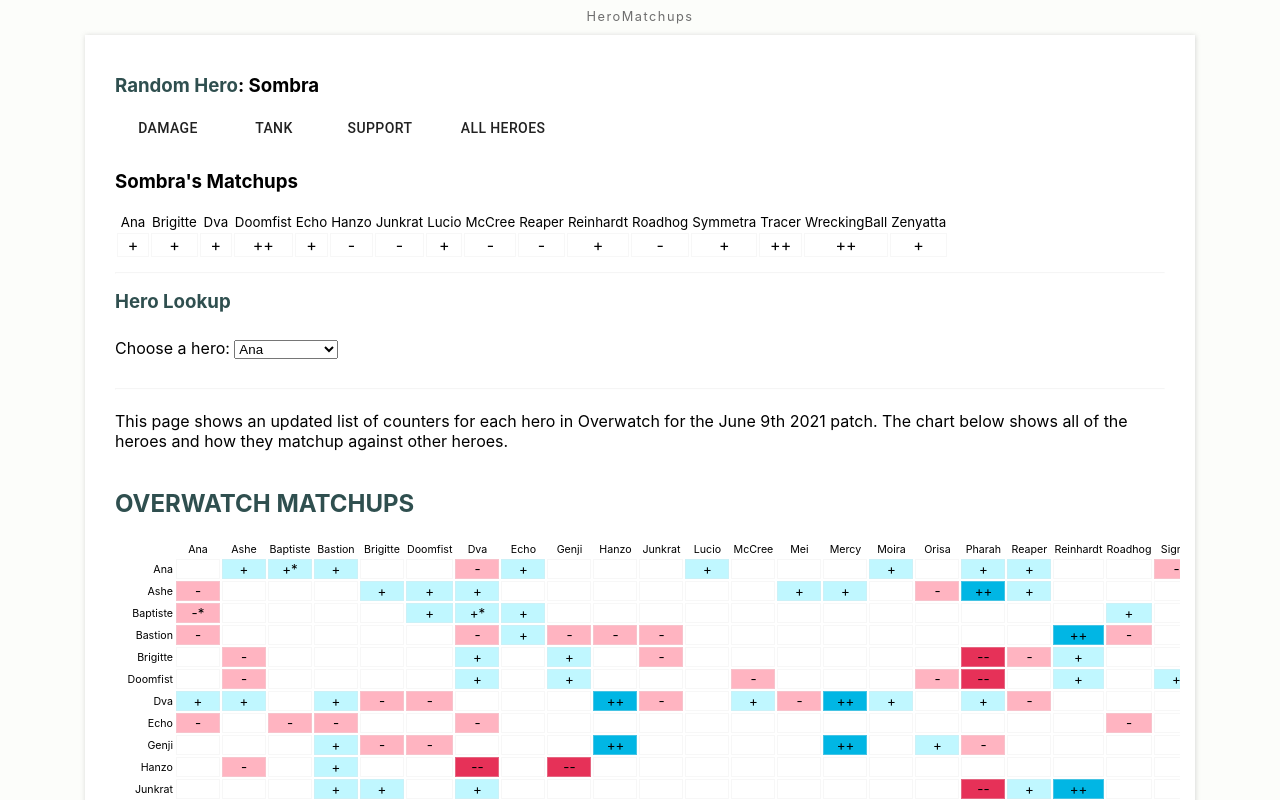
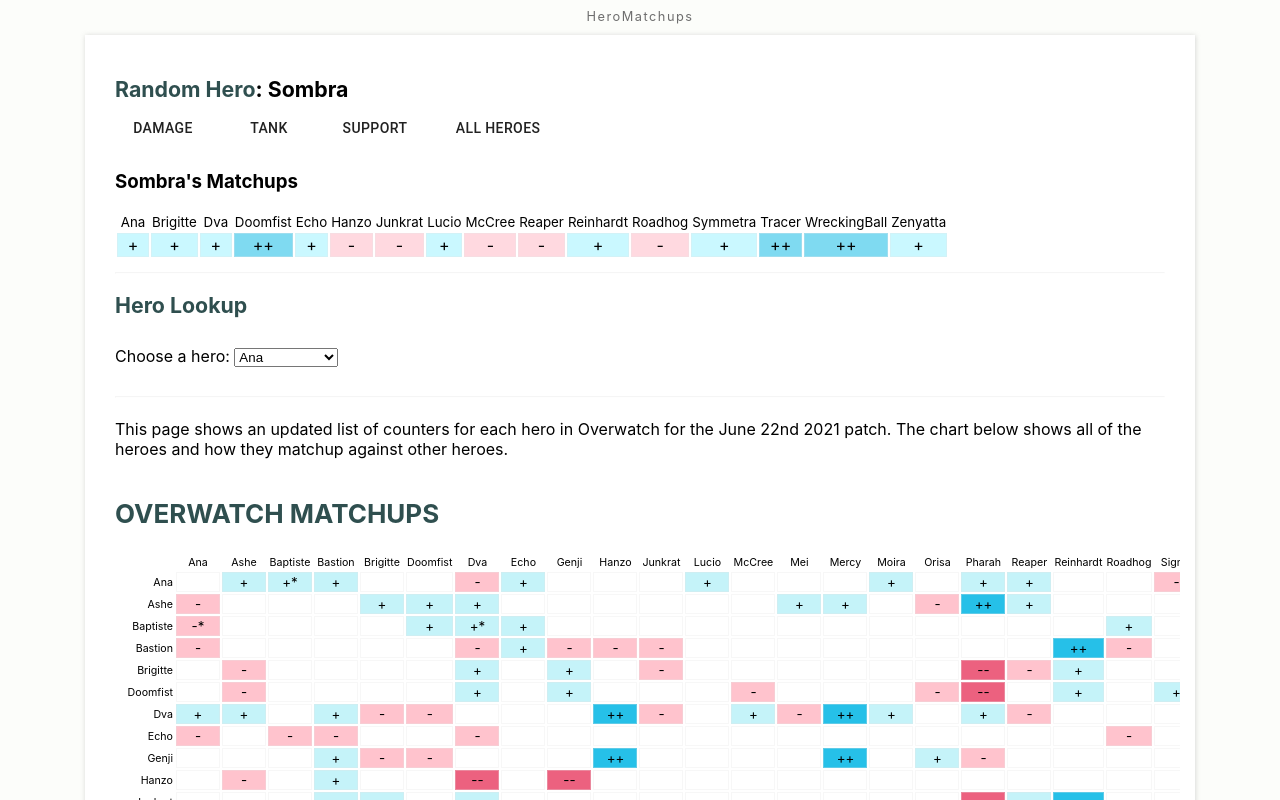
Before and after one commit to Sleighs/HeroMatchups, a React (Create React App) app in the folder client/: page / in a window 1280 px wide. Both pictures are taken after a click on the button "DAMAGE". Shown: the top 800 px of the page. Built offline with nearby package versions, Linux system fonts and the light colour scheme.

Commit message:
Added row highlight to matchup table

```diff
--- a/client/src/components/hero-matchup/index.js
+++ b/client/src/components/hero-matchup/index.js
@@ -25,35 +25,36 @@
       for (var j = 0; j < matchups.length; j++) {
         // Create a <td> element
         var cell = document.createElement("td");
+        var cellText = document.createTextNode(matchups[j][i]);
+
         if (i === 0) {
-          cell.className = "counter-hero__td" + type;
-        }
-        if (i === 1) {
-          cell.className = "counter-type__td" + type;
-
+          cell.classList.add("counter-hero__td" + type);
         }
 
-        var cellText = document.createTextNode(matchups[j][i]);
-        /*
+        if (i === 1) {
+          cell.classList.add("counter-type__td" + type);
 
           // Color cells
-        console.log(cellText);
-
-        switch(cellText){
+          switch(matchups[j][i]){
             case '++':
+            case '++*':
                 cell.classList.add('hero-matchup__td-doubleplus');
                 break;
             case '--':
+            case '--*':
                 cell.classList.add('hero-matchup__td-doubleminus');
                 break;
             case '+':
+            case '+*':
                 cell.classList.add('hero-matchup__td-plus');
                 break;
             case '-':
-              cell.classList.add('hero-matchup-minus');
+            case '-*':
+                cell.classList.add('hero-matchup__td-minus');
                 break;
           }
-      */
+        }
+
         cell.appendChild(cellText);
         row.appendChild(cell);
       }
--- a/client/src/components/hero-matchup/style.css
+++ b/client/src/components/hero-matchup/style.css
@@ -13,16 +13,16 @@
     font-size: 12pt;
 }
 .hero-matchup__td-doubleplus {
-    background-color: hsl(199, 100%, 48%);
+    background-color: rgb(1, 182, 228, .5);
 }
 .hero-matchup__td-plus {
-    background-color: hsl(197, 94%, 87%);
+    background-color: rgba(189, 247, 255, 0.8);
 }
 .hero-matchup__td-doubleminus {
-    background-color: rgb(240, 1, 1);
+    background-color: rgb(226, 13, 59, .6);
 }
 .hero-matchup__td-minus {
-    background-color: rgb(255, 180, 180);
+    background-color: rgb(255, 180, 193, .5);
 }
 
 
--- a/client/src/components/hero-profile/index.js
+++ b/client/src/components/hero-profile/index.js
@@ -19,7 +19,7 @@
       <h2
         className='home-title'
         style={{
-          fontSize: '14pt',
+          fontSize: '16pt',
           opacity: '1',
           color: 'darkslategray'
         }}
--- a/client/src/components/matchup-table/index.js
+++ b/client/src/components/matchup-table/index.js
@@ -10,7 +10,6 @@
     // Hero matchup table
         // Dynamically made using character data. The result is an application that isn't game dependent and allows players to choose a game and a table will be generated from the data.
 
-
     // Create a table element and a tbody element
     var tableBody = document.getElementById("counter-table__table");
     var tblBody = document.createElement("tbody");
@@ -20,6 +19,7 @@
     // Create row one
     var row1 = document.createElement("tr");
     var emptyCell = document.createElement("td");
+    var emptyCell2 = document.createElement("td");
     row1.appendChild(emptyCell);
     row1.classList.add('counter-table__table-head');
 
@@ -31,21 +31,28 @@
         row1.appendChild(heroNameCell);
     }
 
+    row1.appendChild(emptyCell2);
+
     tableBody.appendChild(row1);
 
     // Create table rows
-    for (var b = 0; b < (heroes.length ); b++){
+    for (var b = 0; b < heroes.length; b++){
         var row = document.createElement("tr");
-        row.className = 'counter-table__row' + b;
+        var rowClass = 'counter-table__row' + b;
+
+        row.classList.add(rowClass);
 
         var rowMatchups = Object.entries(heroes[b][1]['counters']);
 
-        for (var c = -1; c < heroes.length; c++){
+        for (var c = -1; c <= heroes.length; c++){
             var cell = document.createElement("td");
+            var colClass = 'counter-table__col' + c;
             var hero;
 
+            cell.classList.add(colClass);
+
             // Add hero name before matchup values
-            if (c > -1){
+            if (c > -1 && c < heroes.length){
                 hero = heroes[c][0];
             }
 
@@ -56,11 +63,16 @@
                 matchupNames.push(rowMatchups[d][0]);
             }
 
-            // Create first cell
-            if (c === -1){
+            // Create first and last cell
+            if ((c === -1) || (c === heroes.length)){
                cell.innerHTML = heroes[b][0];
                cell.classList.add('counter-table__row-head');
+
+               if (c === heroes.length){
+                   cell.classList.add('counter-table__row-head2')
+               }
                row.appendChild(cell);
+
             } else {
                 // Check if cell has a matchup and if so add value to cell
                 if (matchupNames.includes(hero)){
@@ -87,24 +99,70 @@
                            break;
                     }
                 }
+
                 cell.classList.add('counter-table__value');
+
+                /*
+                // Add hover effect to each column
+                var colCss = '.' + colClass + ':hover{ background-color:' + 'gray' +' }';
+                var colStyle = document.createElement('style');
+
+                if (colStyle.styleSheet) {
+                    colStyle.styleSheet.cssText = colCss;
+                } else {
+                    colStyle.appendChild(document.createTextNode(colCss));
+                }
+                */
+
                 row.appendChild(cell);
+
+                //document.getElementsByClassName(colClass)[0].appendChild(colStyle);
+
+
             }
         }
 
         tableBody.appendChild(row);
+
+        // Add hover effect to each row
+        var rowCss = '.' + rowClass + ':hover{ background-color: rgb(208, 208, 208, 1) }';
+        var rowStyle = document.createElement('style');
+
+        if (rowStyle.styleSheet) {
+            rowStyle.styleSheet.cssText = rowCss;
+        } else {
+            rowStyle.appendChild(document.createTextNode(rowCss));
+        }
+
+        document.getElementsByClassName(rowClass)[0].appendChild(rowStyle);
     }
+
+    // Add a row of names as last row
+    var lastRow = document.createElement("tr");
+    var emptyCell3 = document.createElement("td");
+    lastRow.appendChild(emptyCell3);
+    lastRow.classList.add('counter-table__table-foot');
+
+    for (var e = 0; e < heroes.length; e++){
+        var heroNameCell = document.createElement("td");
+        heroNameCell.innerHTML = heroes[e][0];
+        heroNameCell.classList.add('create-table__column-head');
+        lastRow.appendChild(heroNameCell);
+    }
+
+    tableBody.appendChild(lastRow);
   });
 
   return (
     <div className="counter-table">
         <hr id="matchup-hr"/>
         <p className="counter-table__summary">
-            {'This page shows an updated list of counters for each hero in ' + stateManager.game + ' for the ' + stateManager.version + ' patch. The chart below shows all of the heroes and how they matchup against other heroes.'}
+            {'This page shows an updated list of counters for each hero in ' + stateManager.game + ' for the ' + stateManager.date + ' patch. The chart below shows all of the heroes and how they matchup against other heroes.'}
         </p>
         <div id="matchup-table__title">
             <h2 style={{
                 textTransform: 'uppercase',
+                fontSize: '26px',
                 opacity: '1',
                 color: 'darkslategray'
             }}>{ stateManager.game + ' Matchups'}</h2>
--- a/client/src/components/matchup-table/style.css
+++ b/client/src/components/matchup-table/style.css
@@ -40,6 +40,12 @@
     overflow: hidden;
 
 }
+.counter-table__row-head2 {
+    max-width: 70px;
+    min-width: 70px;
+    text-align: left;
+    overflow: hidden;
+}
 .create-table__column-head {
     min-width: 40px;
     max-width: 60px;
@@ -54,16 +60,16 @@
 }
 
 .counter-table__td-doubleplus {
-    background-color: rgb(1, 182, 228);
+    background-color: rgb(1, 182, 228, .85);
 }
 .counter-table__td-plus {
-    background-color: rgba(189, 247, 255, 0.952);
+    background-color: rgba(183, 240, 248, 0.8);
 }
 .counter-table__td-doubleminus {
-    background-color: rgb(226, 13, 59, .85);
+    background-color: rgb(226, 13, 59, .65);
 }
 .counter-table__td-minus {
-    background-color: rgb(255, 180, 193);
+    background-color: rgb(255, 180, 193, .8);
 }
 
 .counter-table__legend {
@@ -78,3 +84,17 @@
     margin: 0 10px;
     display: inline-block;
 }
+
+.counter-table__legend-val {
+    width: 40px;
+    text-align: center;
+    font-size: 10pt;
+    border: solid .5pt rgb(228, 228, 228, .35);
+}
+
+/*.counter-table__col0:hover {
+    background-color: gray;
+}
+.counter-table__col1 col:hover {
+    background-color: gray;
+}*/
--- a/client/src/components/random-hero/index.js
+++ b/client/src/components/random-hero/index.js
@@ -74,7 +74,7 @@
           height:'50px'
         }}>
         <h3 style={{
-          fontSize: '14pt',
+          fontSize: '16pt',
           display: 'inline-block',
           opacity: '1',
           color: 'darkslategray'
@@ -82,7 +82,7 @@
         {
           !currentHero ? '':
             <h3 id="alert" style={{
-          fontSize: '14pt',
+          fontSize: '16pt',
           display: 'inline-block',
           opacity: '1'
         }}>{ ': ' + currentHero.name + ' '}
--- a/client/src/components/random-hero/style.css
+++ b/client/src/components/random-hero/style.css
@@ -2,7 +2,7 @@
     max-width: 1080px;
     background-color: white;
     border-radius: 3px;
-    margin: 5px auto;
+    margin: 0 auto 5px auto;
     font-size: '8pt';
     background-color: white;
     overflow: visible;
@@ -29,6 +29,11 @@
     /* rgba(179, 247, 219, 0.1);*/
   }
 
+  #random-btns {
+    margin: auto;
+    margin-left: -5px;
+  }
+
   .hero-btn {
     height: 30px;
     width: 124px;
--- a/client/src/containers/header/index.js
+++ b/client/src/containers/header/index.js
@@ -6,7 +6,7 @@
         // Get random color for link hover
 
         var randomColor = (max) => {
-            var colorVal = 'rgb(1, 182, 228)';
+            var colorVal = 'rgb(1, 182, 228, .6)';
             var randomInt = Math.floor(Math.random() * max);
 
             switch(randomInt) {
@@ -14,7 +14,7 @@
 
                     break;
                 case 1:
-                    colorVal = 'rgb(226, 13, 59, .85)';//'rgb(255, 180, 193)';
+                    colorVal = 'rgb(226, 13, 59, .6)';//'rgb(255, 180, 193)';
                     break;
             }
 
@@ -31,7 +31,6 @@
         }
 
         document.getElementsByClassName('header')[0].appendChild(style);
-
     });
 
     return (
--- a/client/src/containers/header/style.css
+++ b/client/src/containers/header/style.css
@@ -30,6 +30,6 @@
 
   /* selected link */
 .header a:active {
-    color: rgba(189, 247, 255, 0.952);
+    color: rgba(189, 247, 255, 0.95);
     text-decoration: none;
   }
--- a/client/src/js/stateManager.js
+++ b/client/src/js/stateManager.js
@@ -1,6 +1,7 @@
 var stateManager = {
     game: 'Overwatch',
-    version: 'June 9th 2021'
+    date: 'June 22nd 2021',
+    version: '3.13'
 }
 
 export default stateManager;
--- a/client/src/pages/home/index.js
+++ b/client/src/pages/home/index.js
@@ -8,6 +8,7 @@
     <div className="home">
         <Header />
         <div className='home__body'>
+          <div className='home__header-image'></div>
           <RandomHero />
           <hr class="home-hr"/>
           <HeroProfile />
--- a/client/src/pages/home/style.css
+++ b/client/src/pages/home/style.css
@@ -15,6 +15,13 @@
     max-width: 1080px;
     background-color: white;
     box-shadow: 0px 0px 5px .5px rgba(153, 153, 153, 0.4);
-    padding: 10px 15px;
+    padding: 15px 15px;
     margin: auto;
 }
+
+.home__header-image {
+    width: 99%;
+    height: 220px;
+    border: solid 1pt;
+    display: none;
+}
```
Lines whose indentation alone changed are shown as unchanged.
